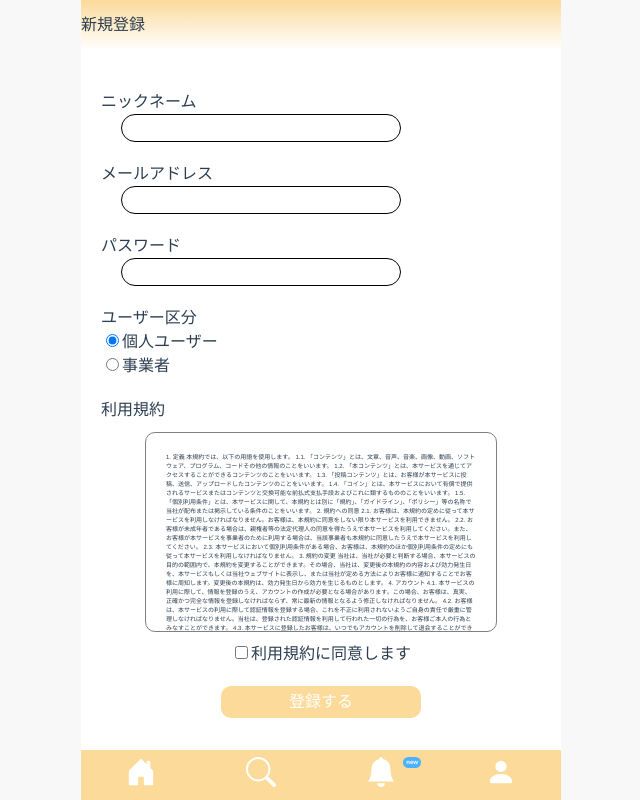
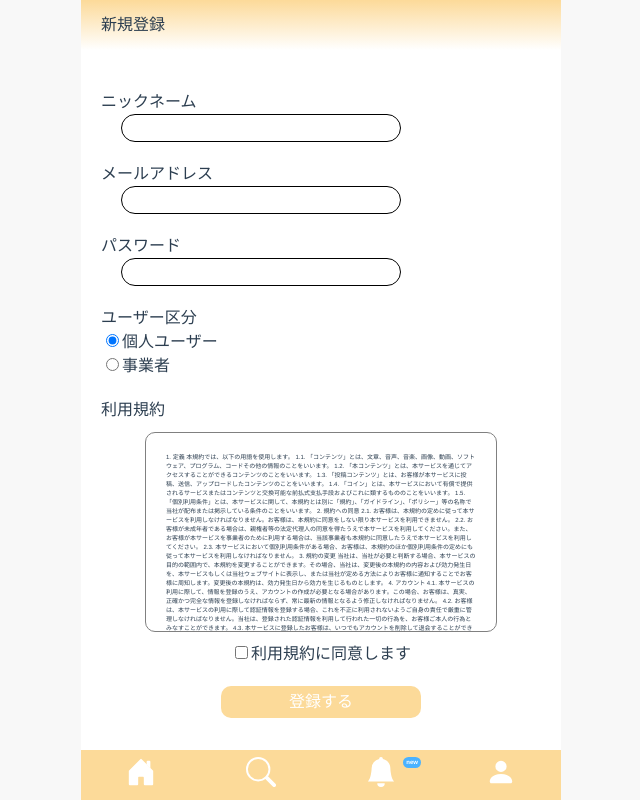
Before and after one commit to gyuta/social_creators_b, a Vue app: page /signup in a window 1280 px wide. Shown: the whole page, without its empty margins (319-959 px from the left). Built offline with nearby package versions, Linux system fonts and the light colour scheme; no server answers; what vue-croppa would draw is missing.

Commit message:
いろいろ変更したやつ

```diff
--- a/src/components/StoreCard.vue
+++ b/src/components/StoreCard.vue
@@ -25,11 +25,11 @@ export default {
 
 <style scoped lang='scss'>
 .store-wrap {
-  padding: 10px;
-  flex-basis: 50%;
+  margin-bottom: 10px;
 }
 
 .store {
+  break-inside: avoid;
   cursor: pointer;
   width: 100%;
 
--- a/src/components/Title.vue
+++ b/src/components/Title.vue
@@ -5,7 +5,7 @@
         <path fill-rule="evenodd" d="M11.354 1.646a.5.5 0 0 1 0 .708L5.707 8l5.647 5.646a.5.5 0 0 1-.708.708l-6-6a.5.5 0 0 1 0-.708l6-6a.5.5 0 0 1 .708 0z"/>
       </svg>
     </span>
-    <span>{{ title }}</span>
+    <span class='title'>{{ title }}</span>
   </div>
 </template>
 
@@ -27,9 +27,14 @@ export default {
   background: linear-gradient(var(--yellow), white);
 
   .btn {
-    margin: 0 20px;
+    margin-left: 20px;
     position: relative;
     top: 2px;
+    cursor: pointer;
+  }
+
+  .title {
+    margin-left: 20px;
   }
 }
 
--- a/src/views/Stores.vue
+++ b/src/views/Stores.vue
@@ -78,7 +78,7 @@ export default {
 }
 
 .stores {
-  display: flex;
-  flex-wrap: wrap;
+  column-count: 2;
+  padding: 10px;
 }
 </style>
```
